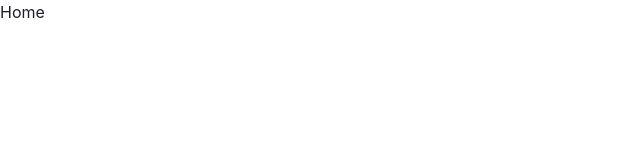
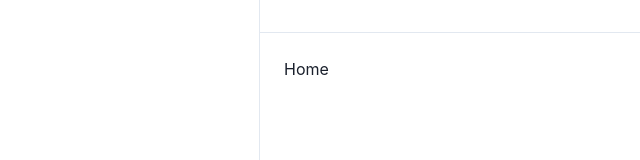
Before and after one commit to opencorelabs/fira, a Next.js app in the folder client/: page / in a window 1280 px wide. Shown: the top 160 px of the page, without its empty margins (0-640 px from the left). Built offline with nearby package versions, Linux system fonts and the light colour scheme.

Commit message:
add dashboard layout

```diff
--- a/client/package.json
+++ b/client/package.json
@@ -10,7 +10,8 @@
     "framer-motion": "^10.12.8",
     "next": "^13.4.1",
     "react": "^18.2.0",
-    "react-dom": "^18.2.0"
+    "react-dom": "^18.2.0",
+    "react-icons": "^4.8.0"
   },
   "scripts": {
     "dev": "next dev",
--- a/client/src/App.tsx
+++ b/client/src/App.tsx
@@ -1,9 +1,12 @@
 import { AppProviders } from 'src/AppProviders';
+import { Layout } from 'src/components/layout/Layout';
 
 export function App({ Component, pageProps }) {
   return (
     <AppProviders>
-      <Component {...pageProps} />
+      <Layout>
+        <Component {...pageProps} />
+      </Layout>
     </AppProviders>
   );
 }
--- /dev/null
+++ b/client/src/components/layout/Layout.tsx
@@ -0,0 +1,72 @@
+import {
+  Box,
+  Drawer,
+  DrawerBody,
+  DrawerCloseButton,
+  DrawerContent,
+  DrawerHeader,
+  DrawerOverlay,
+  Flex,
+  Icon,
+  IconButton,
+  useBreakpointValue,
+  useColorModeValue,
+  useDisclosure,
+} from '@chakra-ui/react';
+import React from 'react';
+import { FiMenu } from 'react-icons/fi';
+
+type LayoutProps = {
+  children: React.ReactNode;
+};
+
+export function Layout({ children }: LayoutProps) {
+  const { isOpen, onOpen, onClose } = useDisclosure();
+  const sidebar = useBreakpointValue({ base: '100%', md: '260px' });
+
+  return (
+    <Flex height="100vh">
+      <Box
+        as="nav"
+        width={sidebar}
+        maxWidth={sidebar}
+        bg={useColorModeValue('white', 'gray.800')}
+        borderRightWidth="1px"
+        borderRightColor={useColorModeValue('gray.200', 'gray.600')}
+        py="6"
+        display={{ base: isOpen ? 'block' : 'none', md: 'block' }}
+      >
+        {/* Sidebar */}
+      </Box>
+      <Box flex="1" overflow="auto">
+        <Flex
+          as="header"
+          align="center"
+          justify="space-between"
+          py="4"
+          px="6"
+          bg={useColorModeValue('white', 'gray.800')}
+          borderBottomWidth="1px"
+          borderBottomColor={useColorModeValue('gray.200', 'gray.600')}
+        >
+          <IconButton
+            display={{ base: 'inline-flex', md: 'none' }}
+            onClick={onOpen}
+            variant="ghost"
+            icon={<Icon as={FiMenu} />}
+            aria-label="Menu"
+          />
+        </Flex>
+        <Box p={6}>{children}</Box>
+      </Box>
+      <Drawer placement="left" onClose={onClose} isOpen={isOpen}>
+        <DrawerOverlay />
+        <DrawerContent>
+          <DrawerCloseButton />
+          <DrawerHeader>Menu</DrawerHeader>
+          <DrawerBody>{/* Sidebar Content */}</DrawerBody>
+        </DrawerContent>
+      </Drawer>
+    </Flex>
+  );
+}
```
Also changed, not shown: 2 other files (tests, documents, lock files or other folders).
